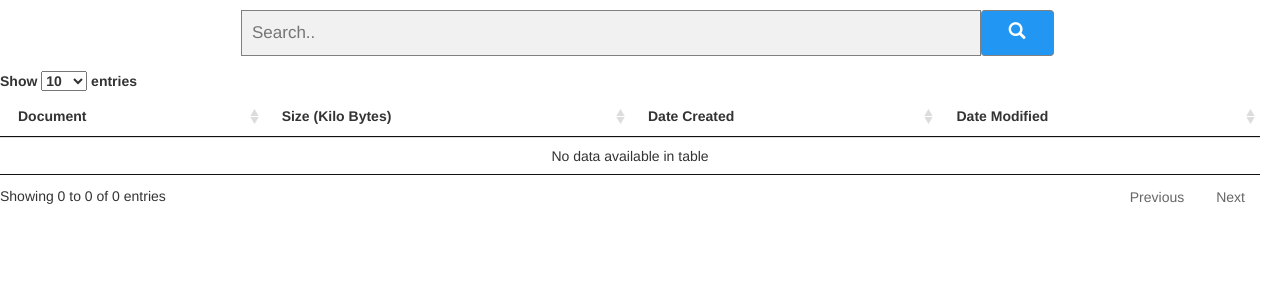
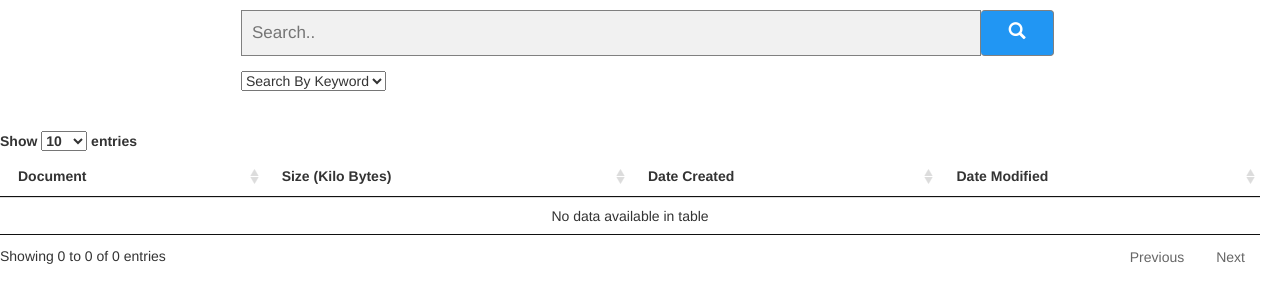
Before and after one commit to MattFox1388/django_server, a Django app: page / in a window 1280 px wide; the page is wider, and only the part inside the window is pictured. Shown: the top 303 px of that part. Run offline with Django 3.2, Linux system fonts and the light colour scheme; some libraries are stand-ins or nearby versions.

Commit message:
added form field for search by option

```diff
--- a/results/forms.py
+++ b/results/forms.py
@@ -2,3 +2,5 @@ from django import forms
 
 class SearchForm(forms.Form):
     search_phrase = forms.CharField(max_length=128)
+    CHOICES = (('Search By Keyword', 'Search By Keyword'), ('Search By Tag', 'Search By Tag'),)
+    search_by = forms.ChoiceField(choices=CHOICES)
--- a/results/views.py
+++ b/results/views.py
@@ -26,6 +26,7 @@ class HomeView(View):
             search_phrase = escape(form.cleaned_data['search_phrase'])
             # set initial search phrase for form to what was searched
             form.fields['search_phrase'].initial = search_phrase
+            print('Search Op: ' + form.fields['search_by'])
             documents = db.get(search_phrase)
             return render(request, self.template_name, {'form': form, 'resultFiles': documents})
         else:
--- a/templates/index.html
+++ b/templates/index.html
@@ -30,6 +30,7 @@
                 <span class="glyphicon glyphicon-search"></span>
               </button>
             </div>
+            {{ form.search_by }}
             <br><br><br>
           </form>
     </div>
```
Also changed, not shown: static/inspect.js (+11 -4 lines).
